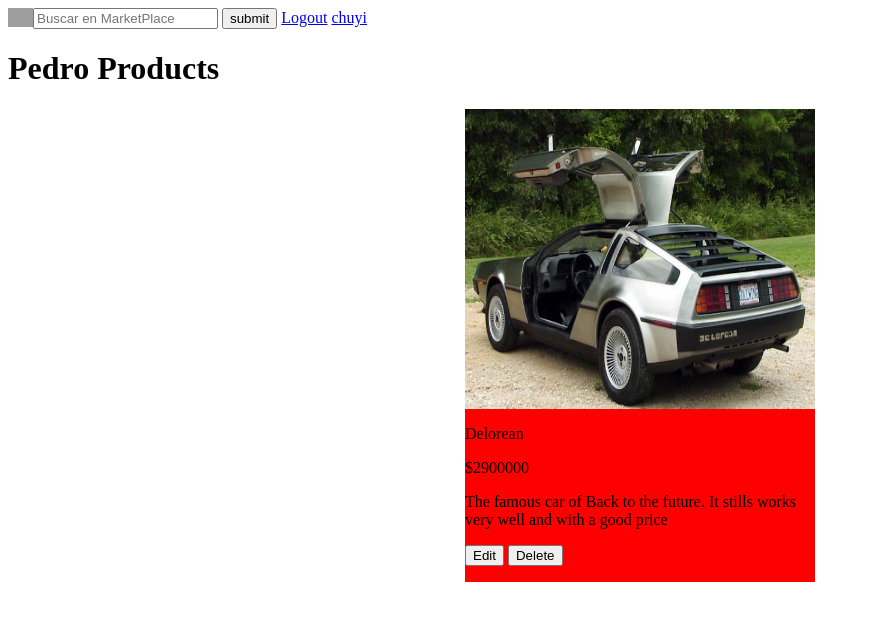
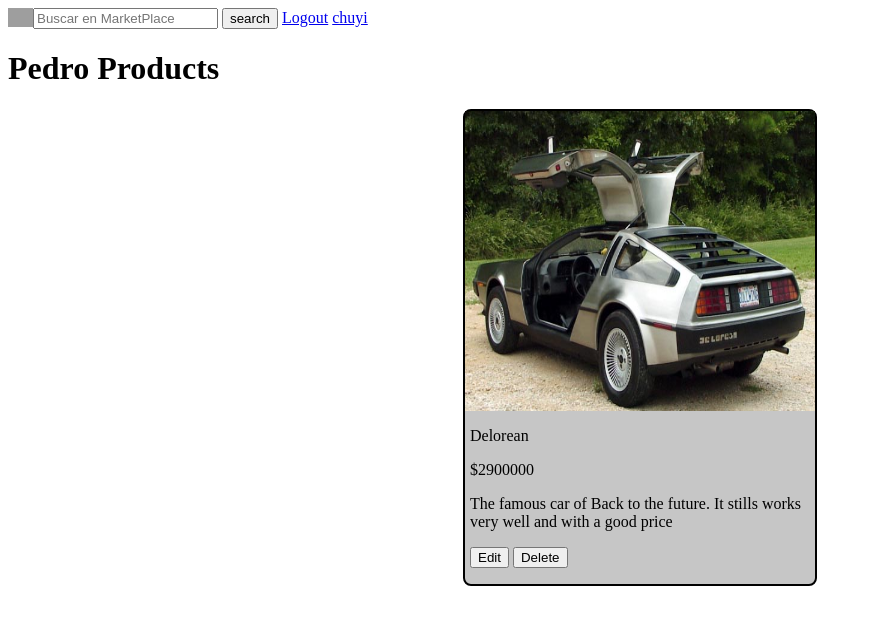
Before and after one commit to ChuyiCrack/Django_Marketpalce, a Django app: page /profile/7/ in a window 1280 px wide. Shown: the top 625 px of the page, without its empty margins (0-872 px from the left). Run offline with Django 4.2, Linux system fonts and the light colour scheme; a user stored in the database is signed in; data comes from the database, SQL or seed files in the repository; both versions use the stored data as it was after the commit; grey boxes are pictures that could not be loaded.

Commit message:
add all the necesary files

```diff
--- a/app1/templates/Profile.html
+++ b/app1/templates/Profile.html
@@ -12,7 +12,7 @@
         <div class="principal_box">
             <a href="{% url 'product_info' product.id %}"><img class="img_product" src="{{product.image.url}}"></a>
 
-            <div>
+            <div class="description">
                 <p>{{product.Name}}</p>
                 <p>${{product.Price}}</p>
                 {% if product.Description %}
@@ -20,15 +20,16 @@
                 {% else %}
                 <p>Non Description</p>
                 {% endif %}
-            </div>
-
-            {% if product.created_by.id == user.id or user.is_staff %}
+                {% if product.created_by.id == user.id or user.is_staff %}
                 <form method="post">
                     {% csrf_token %}
                     <button name="edit" value="{{product.id}}">Edit</button>
                     <button name="delete" value="{{product.id}}">Delete</button>
                 </form>
-            {% endif %}
+                {% endif %}
+            </div>
+
+
         </div>
     {% endif %}
 {% endfor %}
@@ -78,7 +79,7 @@
 .message_tray{
     height: 150px;
     width:fit-content;
-    background-color: pink;
+    background-color: #D8D8D8;
     overflow-y: auto;
 }
 .message_box{
@@ -103,19 +104,25 @@
 
 
 }
-    .img_product{
+.img_product{
         width: 100%;
         height: 300px;
 
     }
 
-    .principal_box{
-        background-color: red;
+.principal_box{
+        background-color: #C6C6C6;
+        border: 2px solid #000;
+        border-radius: 8px;
         margin:0 25 0 25;
         width: 350px;
 
     }
 
+.description{
+    margin-left:5px;
+}
+
 
 
 
--- a/app1/templates/home.html
+++ b/app1/templates/home.html
@@ -39,8 +39,6 @@
 </div>
 
 
-
-
 <style>
     .outside_box{
         background-color: red;
--- a/app1/templates/navbar.html
+++ b/app1/templates/navbar.html
@@ -1,11 +1,11 @@
 
 <div class="box">
-        <form class="form_nav" method="post">
+        <form class="form_nav" method="post" action="{% url 'search_product' %}">
             {% csrf_token %}
                 <a href="/"><img class="img_logo" src="../../media/logo.png" alt=""></a>
                 <div>
-                <input type="text" placeholder="Buscar en MarketPlace">
-                <input type="submit" name="" id="" value="submit">
+                <input type="search" name="search_bar" placeholder="Buscar en MarketPlace">
+                <input type="submit" name="search" id="" value="search">
 
                 {% if user.is_authenticated %}
                 <a href="{% url 'logout' %}">Logout</a>
--- a/app1/urls.py
+++ b/app1/urls.py
@@ -11,5 +11,6 @@
     path('update/<str:pk>/',views.edit_product, name='update_product'),
     path('profile/<str:pk>/',views.profile, name='profile'),
     path('message/<str:pk>/',views.send_message, name='message'),
-    path('chat/<str:pk>/',views.Chat_View,name='chat')
+    path('chat/<str:pk>/',views.Chat_View,name='chat'),
+    path('search/',views.search_product, name='search_product')
 ]
--- a/app1/views.py
+++ b/app1/views.py
@@ -15,12 +15,20 @@
         if 'edit' in request.POST:
             pk=request.POST.get('edit')
             return redirect('update_product',pk)
-
+            print('Search')
+            search_query = request.POST['search_bar']
+            print(search_query)
         elif 'delete' in request.POST:
             pk=request.POST.get('delete')
             product=Product.objects.get(id=pk)
             product.delete()
             return redirect('home')
+
+        elif 'search' in request.POST:
+            search_query = request.GET['search_bar']
+            print(search_query)
+
+
     context={
         'user':user,
         'products':products,
@@ -100,9 +108,23 @@
 def product_info(request, pk):
     product= Product.objects.get(id=pk)
     messages=Message.objects.all()
+    counter=0
+
+    for msg in messages:
+        if request.user in (msg.Receiver,msg.transmitter):
+            if msg.product_selling.id == product.id:
+                counter+=1
+                message=msg.id
+                break
+
+        else:
+            message=None
+
+
     context={
         'product':product,
-        'messages':messages
+        'message':message,
+        'counter':counter
     }
     return render(request,'inf_product.html',context)
 
@@ -147,6 +169,8 @@
         for x in ordered_messages:
             if x !=latest_chat.Principal_Chat:
                 user_message.append(x)
+
+
 
     User_Products=[product for product in products if product.created_by.id == user.id]
 
@@ -214,3 +238,20 @@
         'user':User
     }
     return render(request,'chat.html',context)
+
+def search_product(request):
+    if request.method == 'POST':
+        search_query = request.POST['search_bar']
+        if search_query=="":
+            return redirect('home')
+
+        else:
+            products=Product.objects.filter(Name__contains=search_query)
+
+        print(search_query)
+
+        context={
+            'search':search_query,
+            'products':products,
+        }
+    return render(request,'search.html',context)
```
Also changed, not shown: app1/templates/inf_product.html (+5 -8 lines), app1/templates/search.html (added, +63 -0 lines), db.sqlite3.
